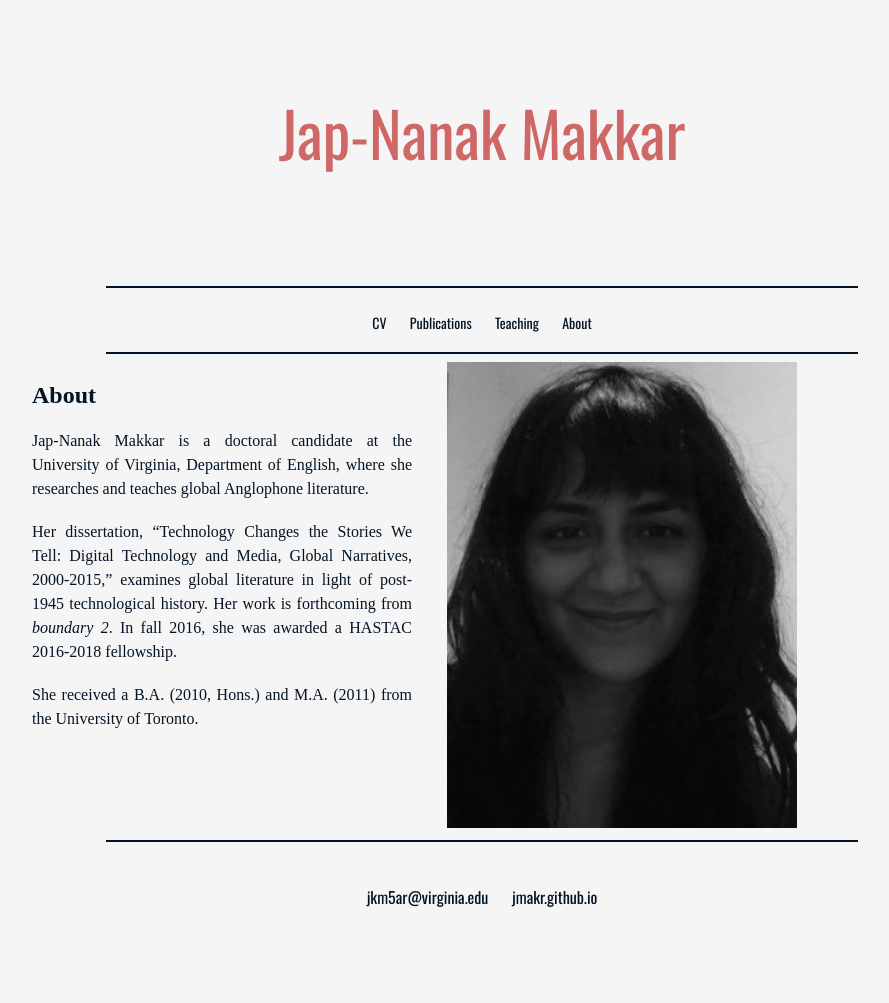
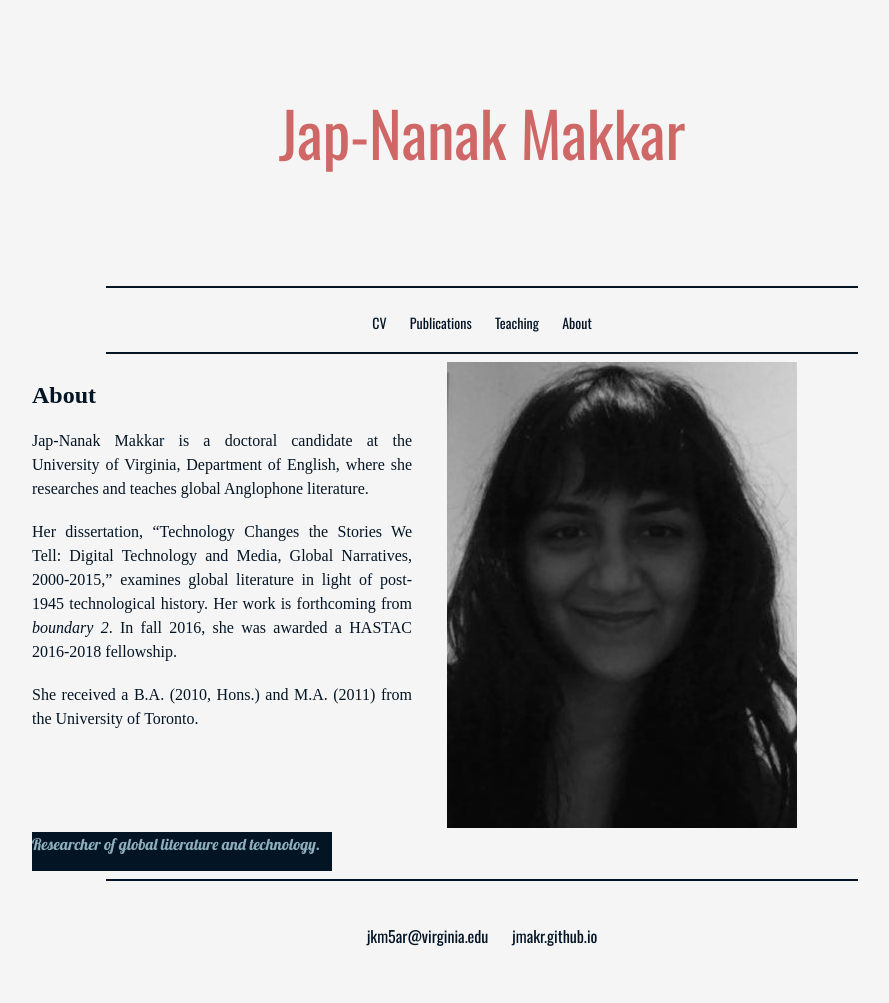
Before and after one commit to jmakr/jmakr.github.io, a Jekyll site: the page built from index.html, in a window 1280 px wide. Shown: the whole page, without its empty margins (158-1047 px from the left). Built offline with Jekyll 4.4.1, drawn with Linux system fonts in a browser that asks for light colours; some web fonts are replaced; before the commit the page ends 964 px from its top, so only the background shows below that.

Commit message:
Update index.html

```diff
--- a/index.html
+++ b/index.html
@@ -24,5 +24,11 @@ title: About
 	</div>
 
 
+	</div>
+
+<div class="article grid_4">
+	<p3>Researcher of global literature and technology.</p3>
+
+
 </div>
 </div>
```
